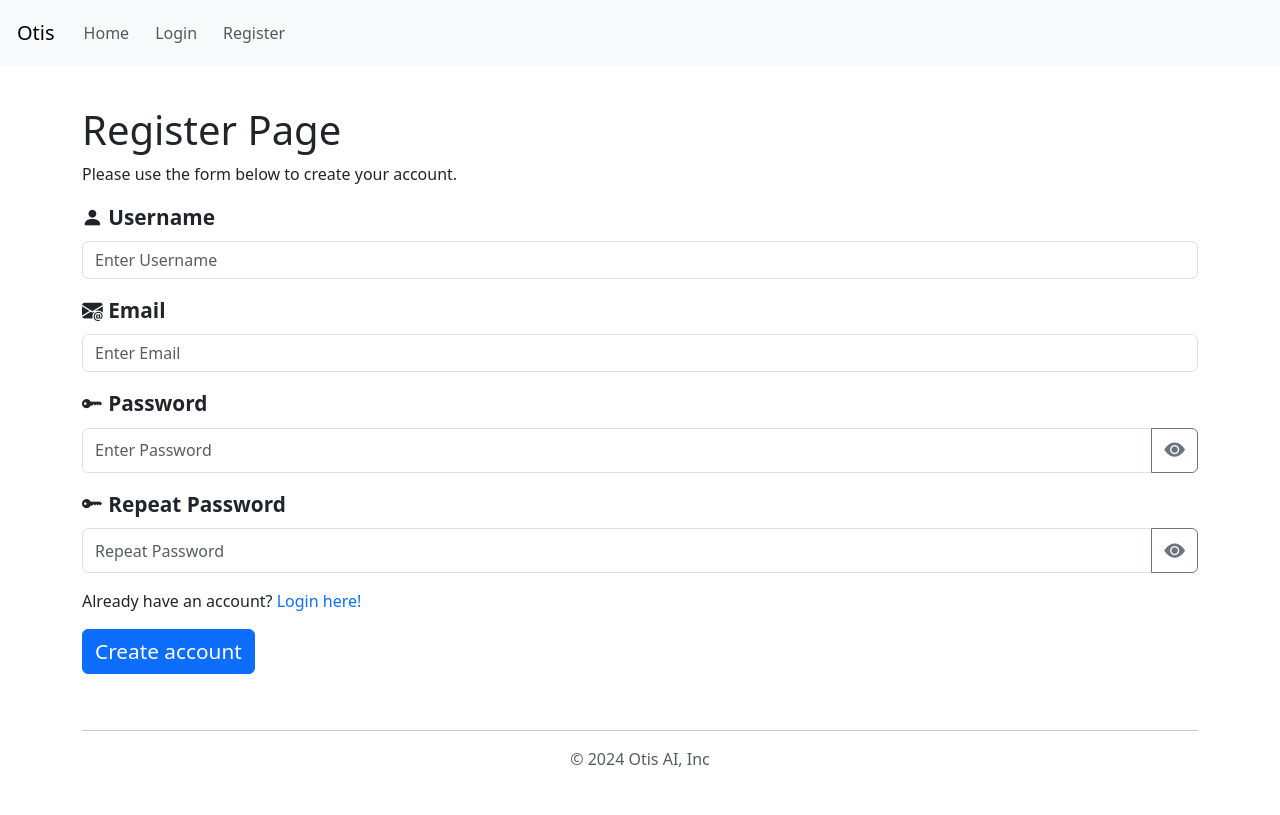
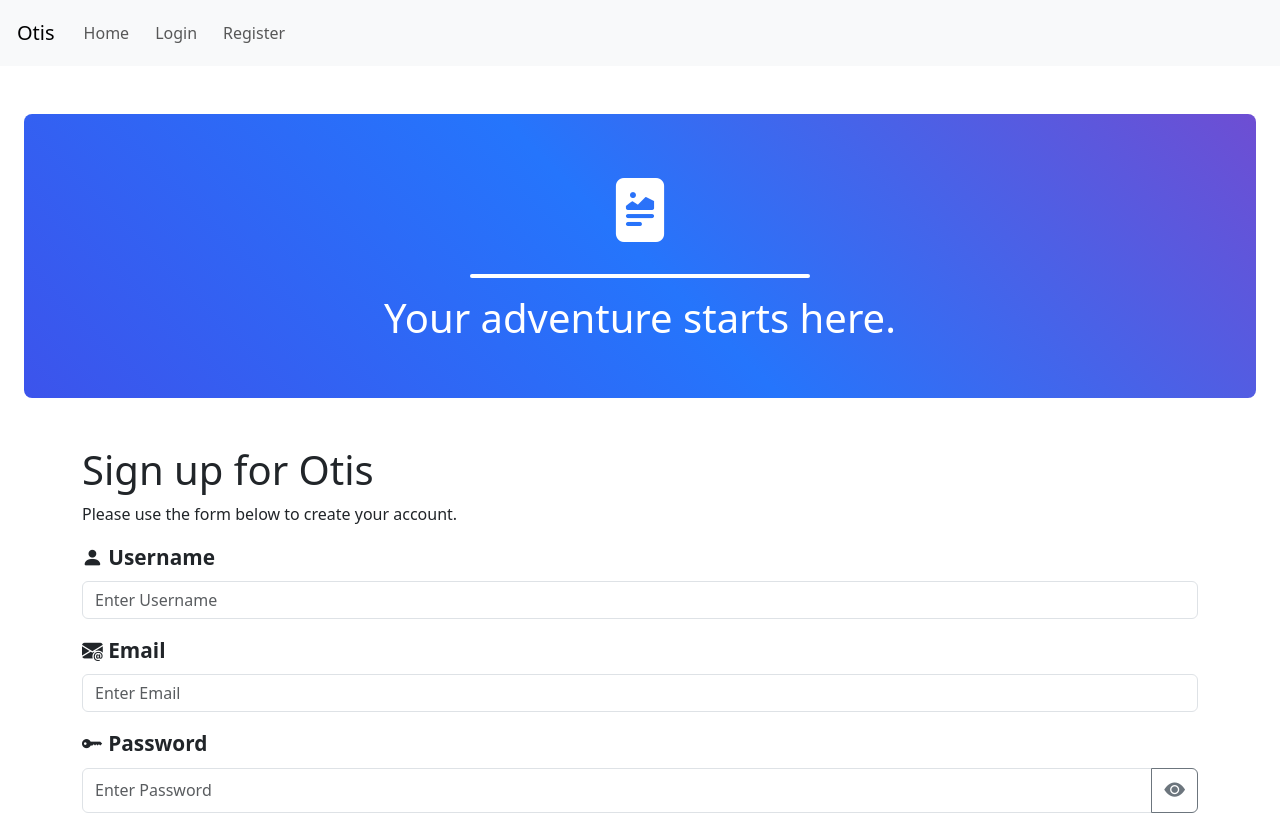
Before and after one commit to dtettarasar/otis-ai-frontend, a Vue app: page /register in a window 1280 px wide. Shown: the top 815 px of the page. Built offline with nearby package versions, Linux system fonts and the light colour scheme; no server answers.

Commit message:
add the page banner on the login and register page

```diff
--- a/src/views/LoginView.vue
+++ b/src/views/LoginView.vue
@@ -2,12 +2,14 @@
 
   import PageTitle from '@/components/PageTitle.vue'
   import LoginForm from '@/components/forms/LoginForm.vue'
+  import PageBanner from '@/components/general_content_components/PageBanner.vue';
 
   export default {
     name: 'LoginView',
     components: {
       PageTitle,
-      LoginForm
+      LoginForm,
+      PageBanner
     }
 
   };
@@ -15,11 +17,14 @@
 </script>
 
 <template>
+
+  <PageBanner title="Let’s pick up where you left off." iconClass="bi-file-richtext-fill"></PageBanner>
+
   <main>
 
     <div class="container">
 
-      <PageTitle txtValue="Login Page"></PageTitle>
+      <PageTitle txtValue="Access your dashboard"></PageTitle>
 
       <LoginForm></LoginForm>
 
--- a/src/views/RegisterView.vue
+++ b/src/views/RegisterView.vue
@@ -2,12 +2,14 @@
 
   import PageTitle from '@/components/PageTitle.vue';
   import RegisterForm from '@/components/forms/RegisterForm.vue';
+  import PageBanner from '@/components/general_content_components/PageBanner.vue';
 
   export default {
     name: 'RegisterView',
     components: {
       PageTitle,
-      RegisterForm
+      RegisterForm,
+      PageBanner
     }
 
   };
@@ -15,11 +17,14 @@
 </script>
 
 <template>
+
+  <PageBanner title="Your adventure starts here." iconClass="bi-file-richtext-fill"></PageBanner>
+
   <main>
 
     <div class="container">
 
-      <PageTitle txtValue="Register Page"></PageTitle>
+      <PageTitle txtValue="Sign up for Otis"></PageTitle>
 
       <RegisterForm></RegisterForm>
 
```
